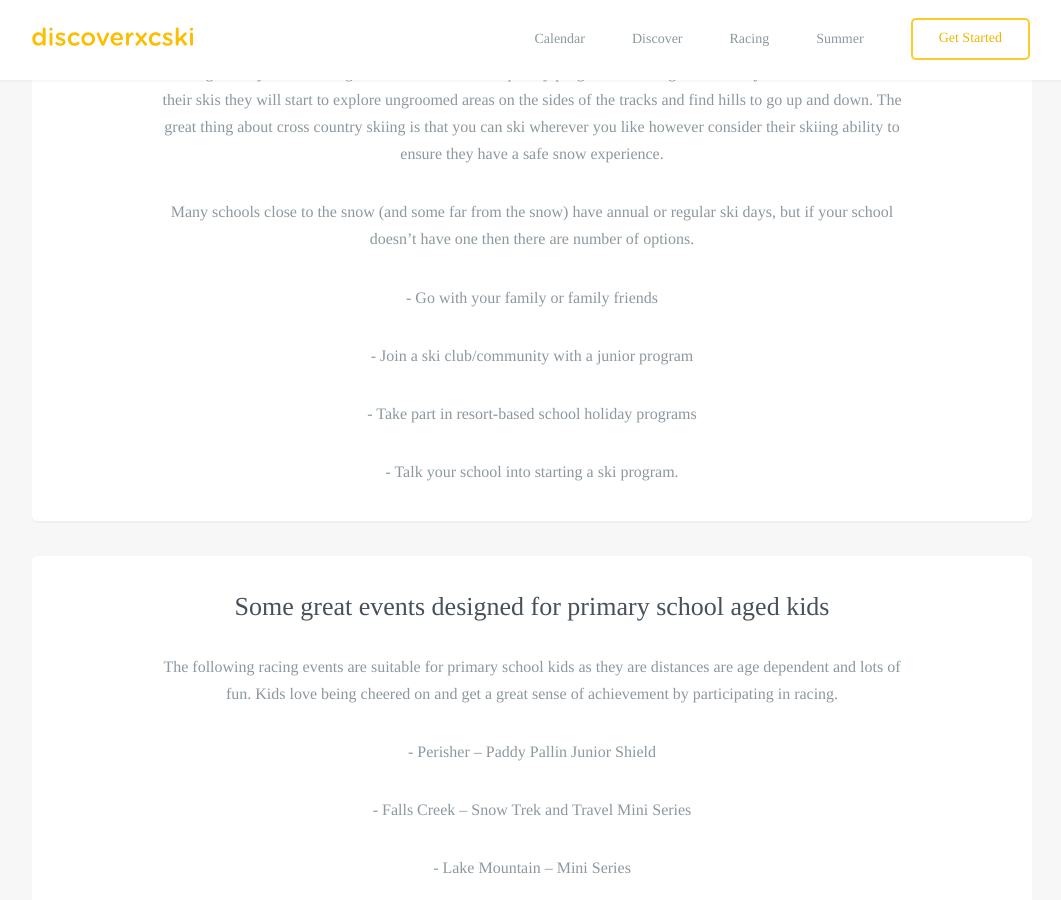
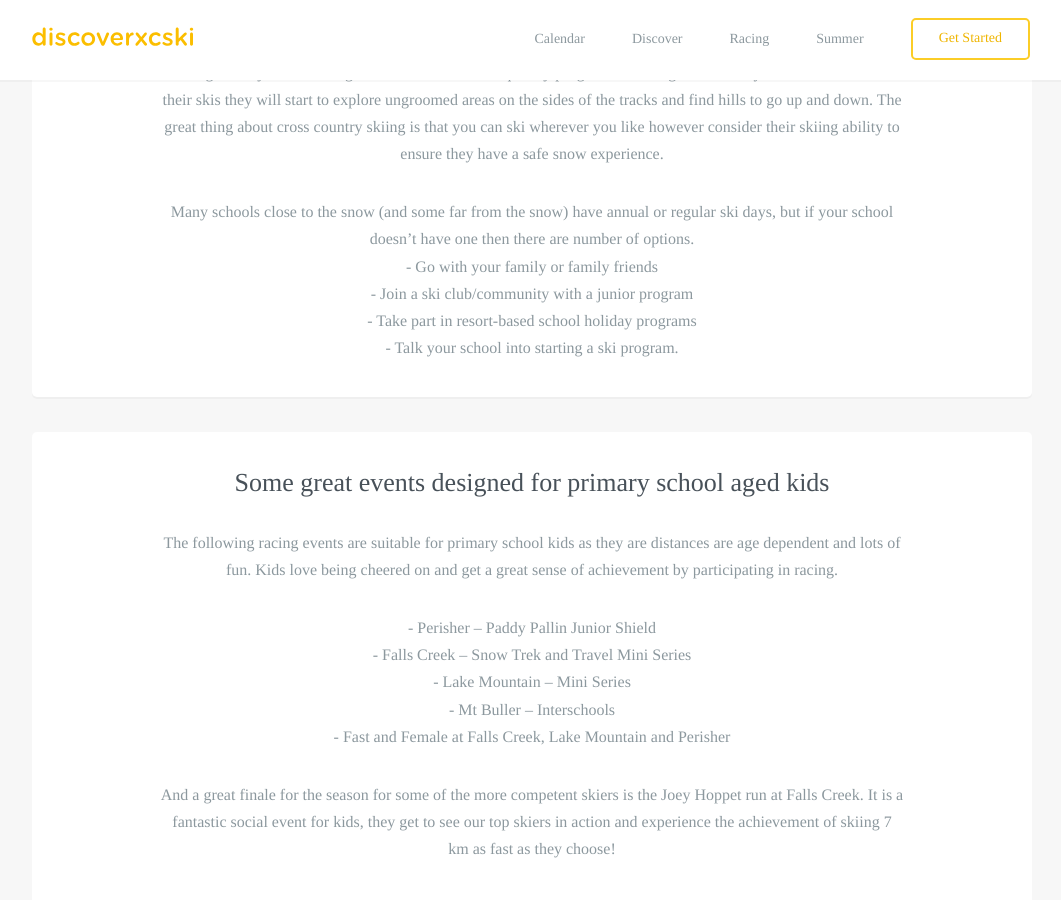
Before and after one commit to robcatto/robcatto.github.io, a Jekyll site: the page built from discoverxc/kids/index.html, in a window 1280 px wide and 900 px high, scrolled down 1091 px. Shown: the whole window, without its empty margins (108-1169 px from the left). Built offline with Jekyll 4.4.1, drawn with Linux system fonts in a browser that asks for light colours; some web fonts are replaced; Markdown is read by kramdown in place of the engine named in the settings.

```diff
--- a/discoverxc/kids/index.html
+++ b/discoverxc/kids/index.html
@@ -111,10 +111,10 @@ layout: default
                 <p>Kids generally start learning on classic skis but can quickly progress to skating skis.  As they build confidence on their skis they will start to explore ungroomed areas on the sides of the tracks and find hills to go up and down. The great thing about cross country skiing is that you can ski wherever you like however consider their skiing ability to ensure they have a safe snow experience.
                            <p>Many schools close to the snow (and some far from the snow) have annual or regular ski days, but if your school doesn’t have one then there are number of options.
 
-                           <p>- Go with your family or family friends
-                           <p>- Join a ski club/community with a junior program
-                           <p>- Take part in resort-based school holiday programs
-                           <p>- Talk your school into starting a ski program.
+                           <br>- Go with your family or family friends
+                           <br>- Join a ski club/community with a junior program
+                           <br>- Take part in resort-based school holiday programs
+                           <br>- Talk your school into starting a ski program.
 
 
 
@@ -126,10 +126,10 @@ layout: default
                     <h3>Some great events designed for primary school aged kids</h3>
                     <p>The following racing events are suitable for primary school kids as they are distances are age dependent and lots of fun.  Kids love being cheered on and get a great sense of achievement by participating in racing.
                            <p>- Perisher – Paddy Pallin Junior Shield
-                           <p>- Falls Creek – Snow Trek and Travel Mini Series
-                           <p>- Lake Mountain – Mini Series
-                           <p>- Mt Buller – Interschools
-                           <p>- Fast and Female at Falls Creek, Lake Mountain and Perisher
+                           <br>- Falls Creek – Snow Trek and Travel Mini Series
+                           <br>- Lake Mountain – Mini Series
+                           <br>- Mt Buller – Interschools
+                           <br>- Fast and Female at Falls Creek, Lake Mountain and Perisher
                         <p>And a great finale for the season for some of the more competent skiers is the Joey Hoppet run at Falls Creek.  It is a fantastic social event for kids, they get to see our top skiers in action and experience the achievement of skiing 7 km as fast as they choose!
                     </p>
                     <div class="one">
@@ -158,13 +158,13 @@ layout: default
 
                  <section class="mobile_section">
                 <h3>Tips for pre-school kids</h3>
-                <p>- Choose your days. Avoid windy and snowy conditions.
-                           <p>- Let them wear skis inside on the carpet to get used to them.
-                           <p>- Start on the flat and let them walk around. The gliding will come when they’re ready.
-                           <p>- Be patient. Some days they will just want to play in the snow. And why not!
-                           <p>- Be realistic about how long you can stay out with them.
-                           <p>- Bring snacks and water. Don’t forget sunscreen.
-                           <p>- Remember they will need a waterproof outfit, layers of warm clothing, boots, glasses/goggles to keep warm.
+                        <p>- Choose your days. Avoid windy and snowy conditions.
+                           <br>- Let them wear skis inside on the carpet to get used to them.
+                           <br>- Start on the flat and let them walk around. The gliding will come when they’re ready.
+                           <br>- Be patient. Some days they will just want to play in the snow. And why not!
+                           <br>- Be realistic about how long you can stay out with them.
+                           <br>- Bring snacks and water. Don’t forget sunscreen.
+                           <br>- Remember they will need a waterproof outfit, layers of warm clothing, boots, glasses/goggles to keep warm.
 
 
                 </p>
```
